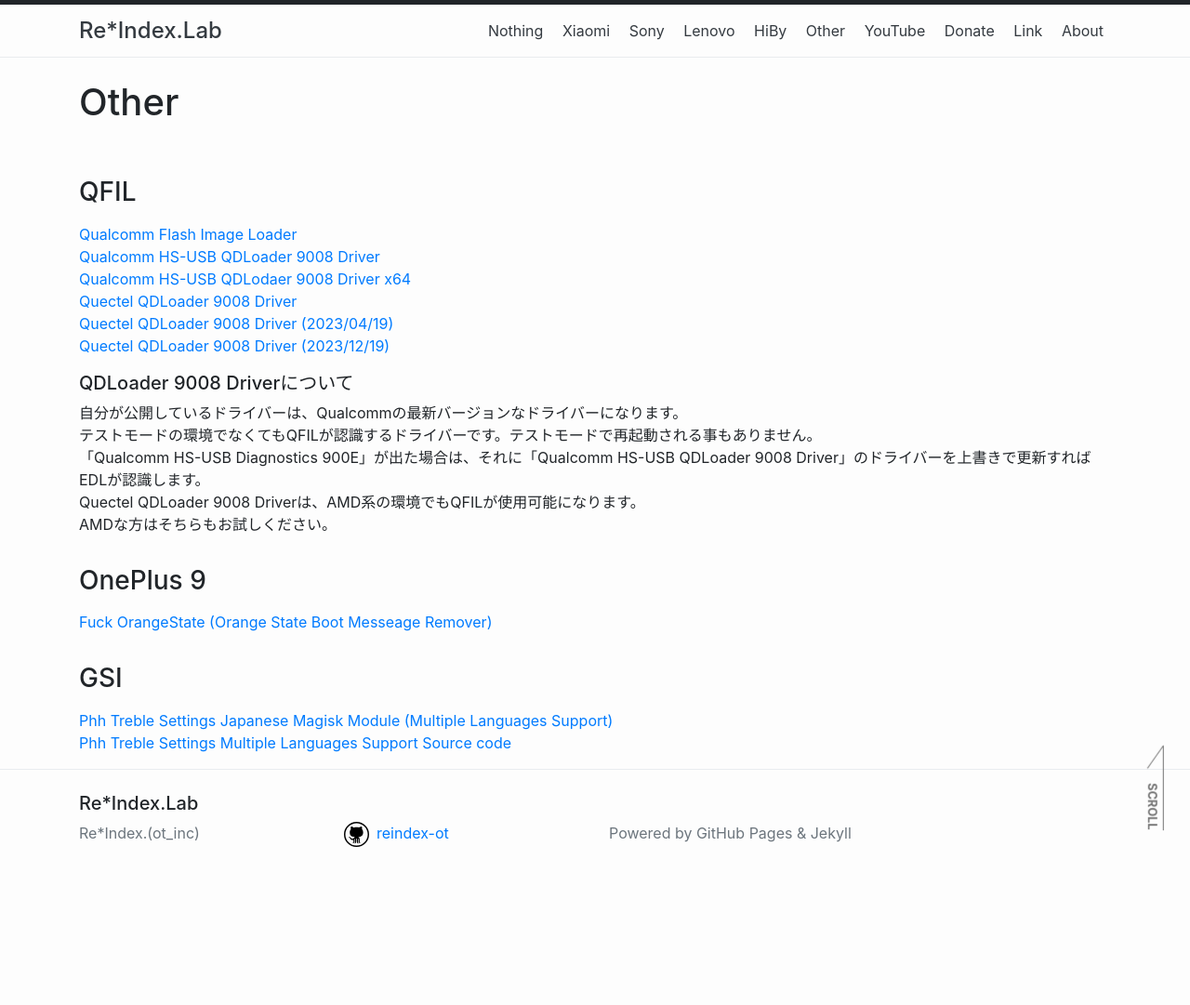
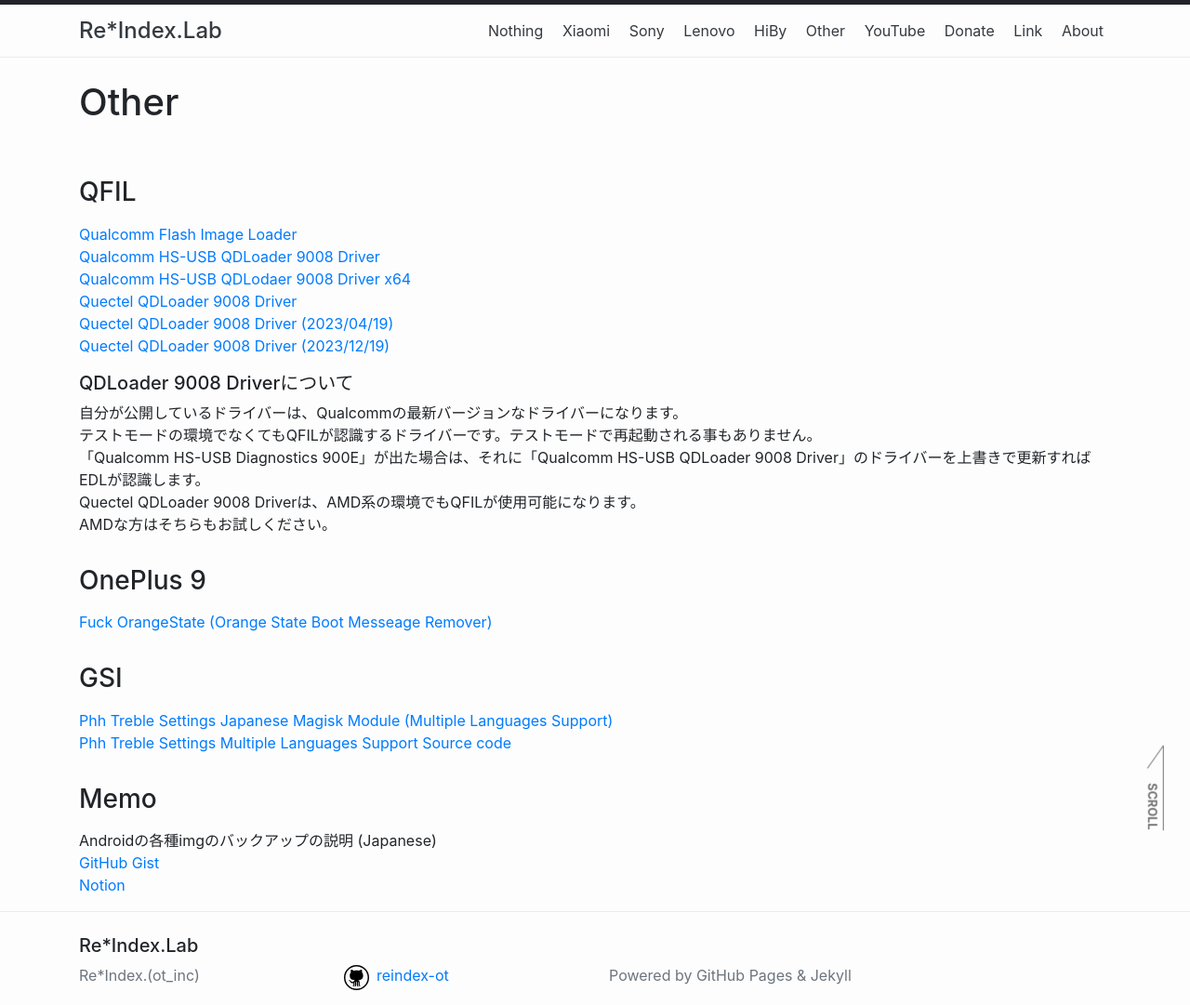
Before and after one commit to reindex-ot/reindex-ot.github.io, a Jekyll site: the page built from other.md, in a window 1280 px wide. Shown: the whole page at 93% size. Built offline with Jekyll 4.4.1, drawn with Linux system fonts in a browser that asks for light colours; before the commit the page ends 927 px from its top, so only the background shows below that.

Commit message:
Update other.md
Signed-off-by: Re*Index. (ot_inc) <32851879+reindex-ot@users.noreply.github.com>

```diff
--- a/other.md
+++ b/other.md
@@ -25,3 +25,8 @@ AMDな方はそちらもお試しください。<br>
 ### GSI
 [Phh Treble Settings Japanese Magisk Module (Multiple Languages Support)](https://github.com/reindex-ot/TrebleApp_Japanese)<br>
 [Phh Treble Settings Multiple Languages Support Source code](https://github.com/exthmui-10-treble/treble_app)
+
+### Memo
+Androidの各種imgのバックアップの説明 (Japanese)<br>
+[GitHub Gist](https://gist.github.com/reindex-ot/3b453682b61d45ccc5bcfb2d645bb85a)<br>
+[Notion](https://fifth-ceramic-28f.notion.site/Android-img-28d6fb938b04498e9731c020c0d6591d)
```
